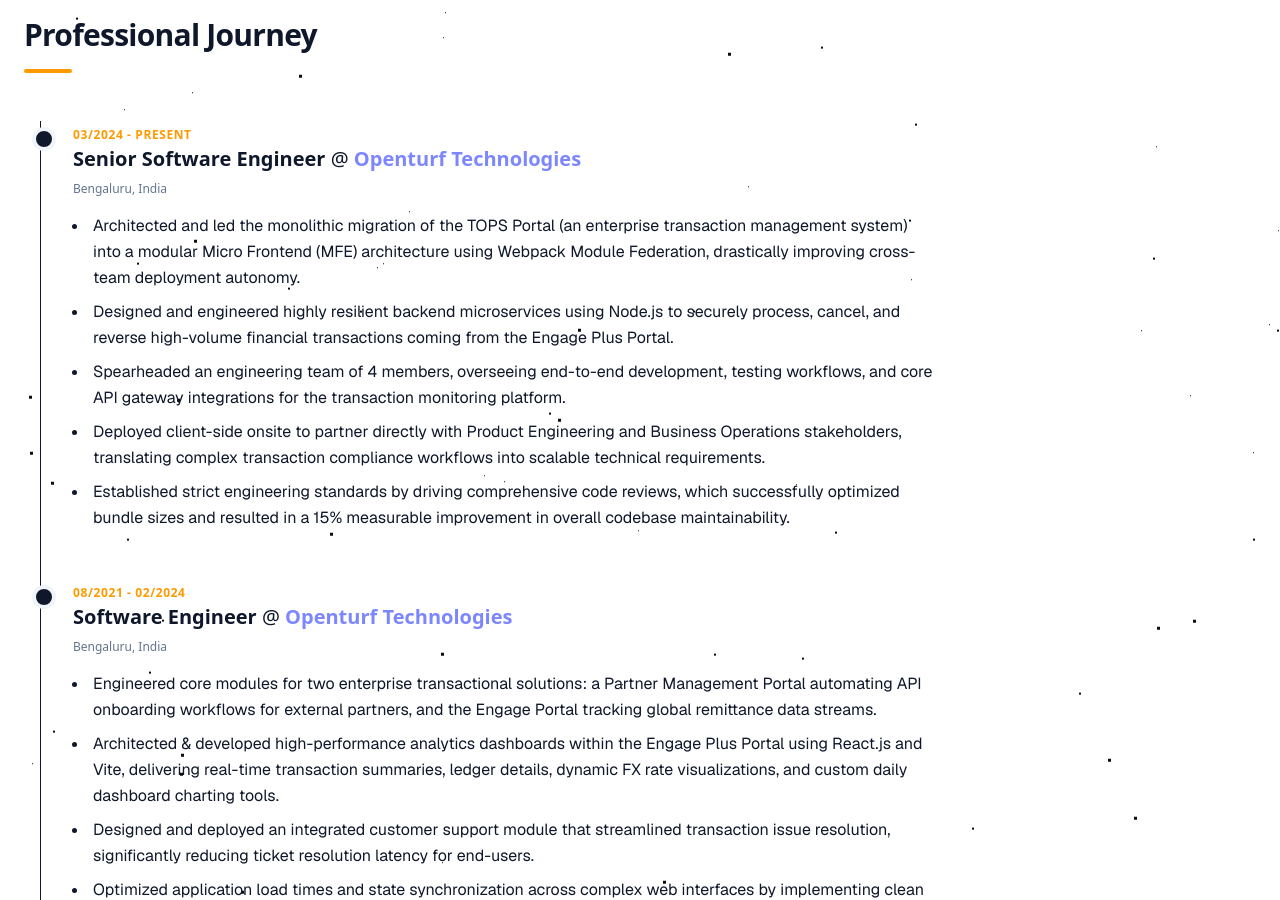
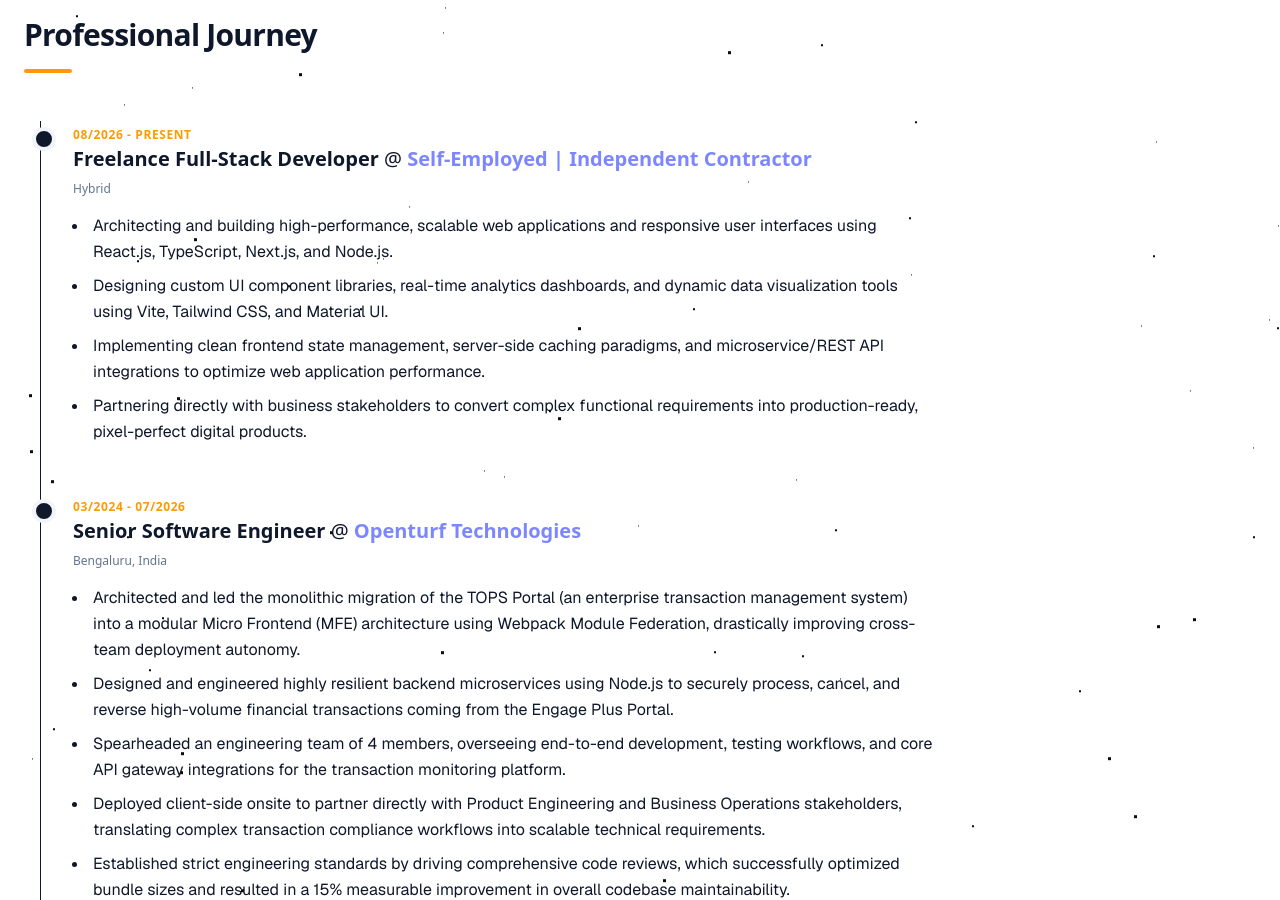
Before and after one commit to Kavin-Brat/personal-portfolio-2k26, a Next.js app: page / in a window 1280 px wide. Shown: the part 1900-2800 px from the top of the page. Built offline with nearby package versions, Linux system fonts and the light colour scheme.

Commit message:
experience update

```diff
--- a/app/constants/portfolioConstants.ts
+++ b/app/constants/portfolioConstants.ts
@@ -91,9 +91,21 @@
 
 export const JOBS_EXPERIENCE: Job[] = [
   {
+    role: "Freelance Full-Stack Developer",
+    company: "Self-Employed | Independent Contractor",
+    duration: "08/2026 - Present",
+    location: "Hybrid",
+    description: [
+      "Architecting and building high-performance, scalable web applications and responsive user interfaces using React.js, TypeScript, Next.js, and Node.js.",
+      "Designing custom UI component libraries, real-time analytics dashboards, and dynamic data visualization tools using Vite, Tailwind CSS, and Material UI.",
+      "Implementing clean frontend state management, server-side caching paradigms, and microservice/REST API integrations to optimize web application performance.",
+      "Partnering directly with business stakeholders to convert complex functional requirements into production-ready, pixel-perfect digital products.",
+    ],
+  },
+  {
     role: "Senior Software Engineer",
     company: "Openturf Technologies",
-    duration: "03/2024 - Present",
+    duration: "03/2024 - 07/2026",
     location: "Bengaluru, India",
     description: [
       "Architected and led the monolithic migration of the TOPS Portal (an enterprise transaction management system) into a modular Micro Frontend (MFE) architecture using Webpack Module Federation, drastically improving cross-team deployment autonomy.",
```
